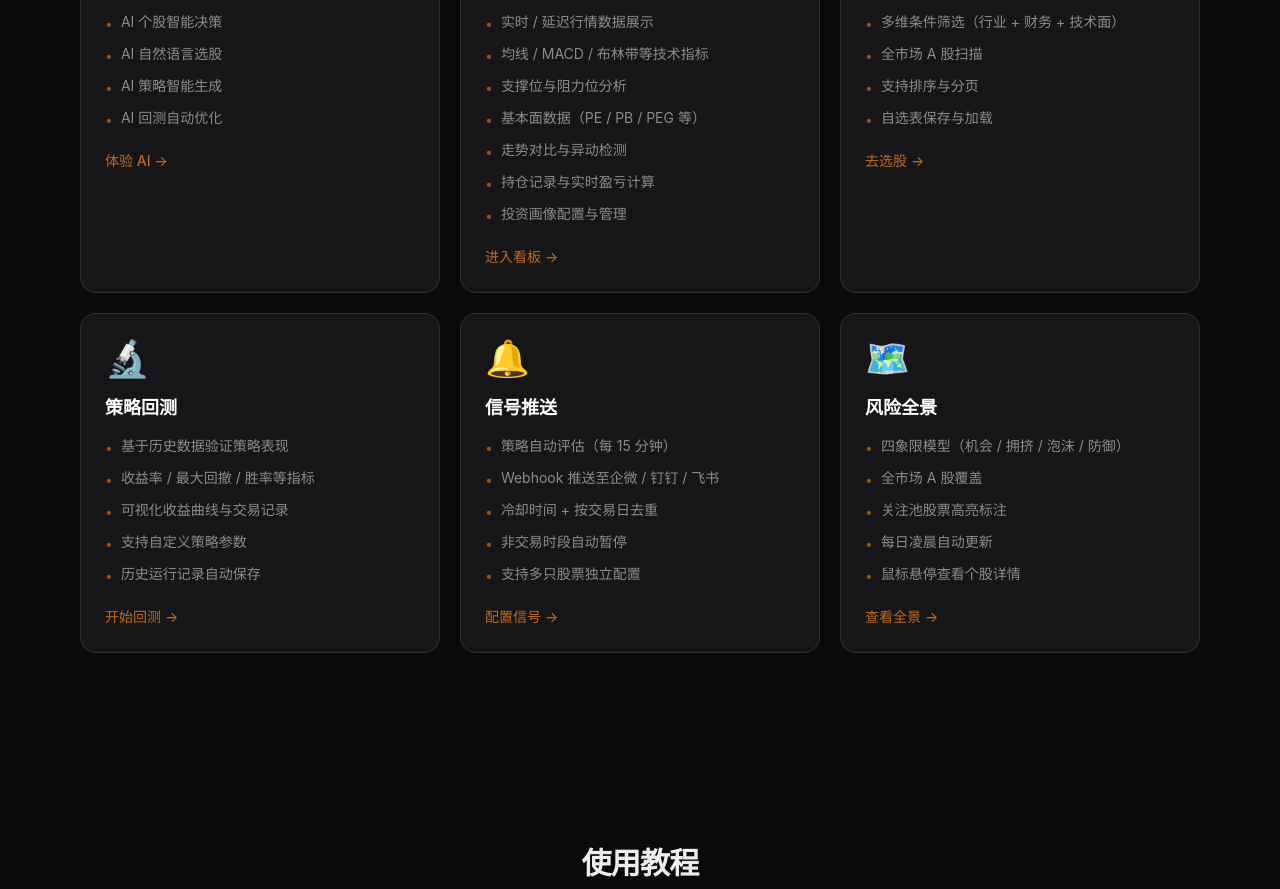
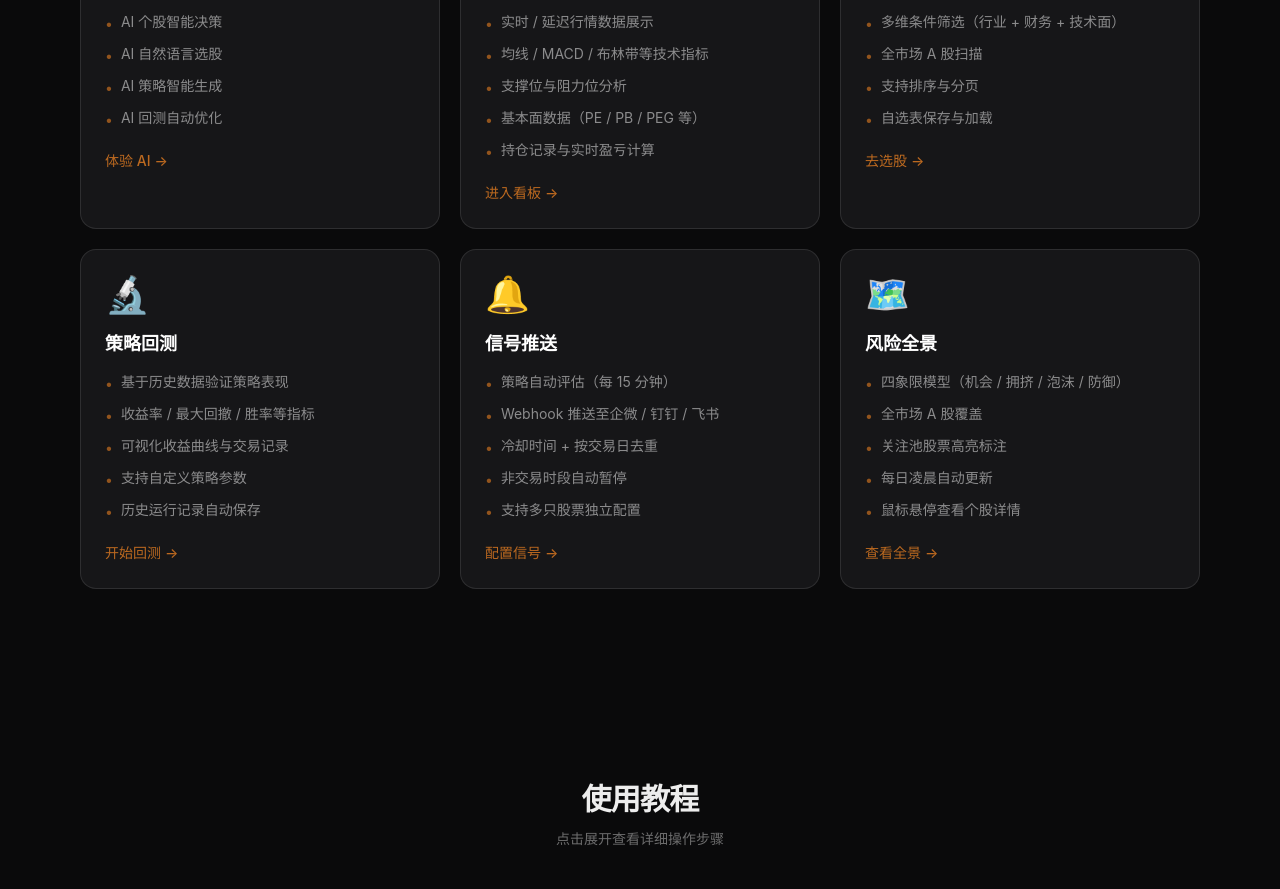
Before and after one commit to woodyyan/pumpkin-pro, a Next.js app in the folder frontend/: page / in a window 1280 px wide. Shown: the part 1820-2709 px from the top of the page. Built offline with nearby package versions, Linux system fonts and the light colour scheme; no server answers.

Commit message:
trim: 行情看板卡片删减2条要点（投资画像、走势对比与异动检测）

```diff
--- a/frontend/pages/index.js
+++ b/frontend/pages/index.js
@@ -18,7 +18,7 @@ const FEATURES = [
   },
   {
     icon: '📊', title: '行情看板', href: '/live-trading',
-    points: ['实时 / 延迟行情数据展示', '均线 / MACD / 布林带等技术指标', '支撑位与阻力位分析', '基本面数据（PE / PB / PEG 等）', '走势对比与异动检测', '持仓记录与实时盈亏计算', '投资画像配置与管理'],
+    points: ['实时 / 延迟行情数据展示', '均线 / MACD / 布林带等技术指标', '支撑位与阻力位分析', '基本面数据（PE / PB / PEG 等）', '持仓记录与实时盈亏计算'],
     cta: '进入看板',
   },
   {
```
